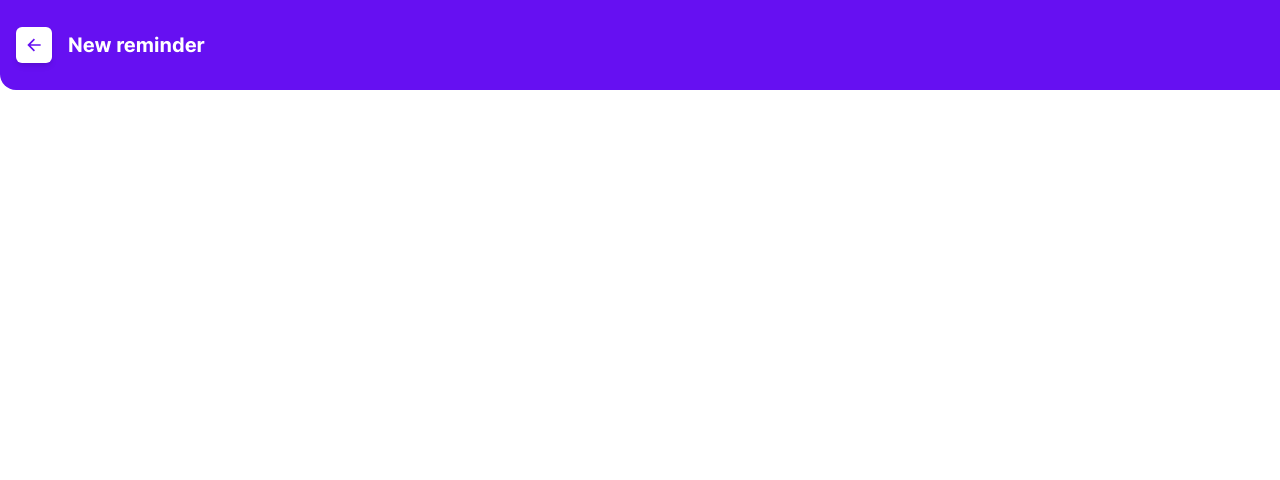
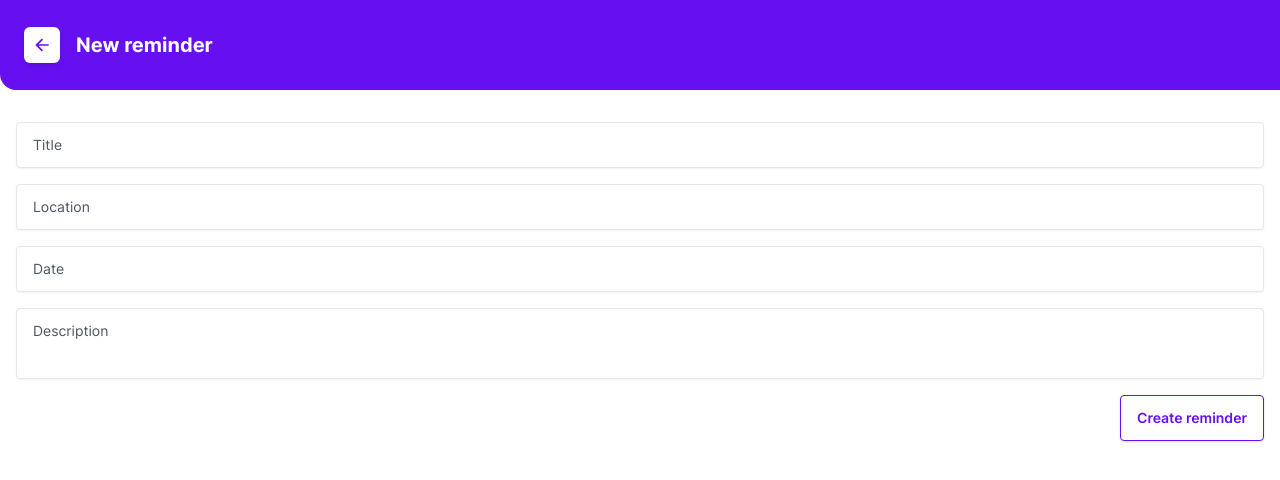
Before and after one commit to thismarcoantonio/personal-app, a Vue app: page /reminders in a window 1280 px wide. Both pictures are taken after a click on the button 1238 px from the left and 45 px from the top of the page. Shown: the top 480 px of the page. Built offline with nearby package versions, Linux system fonts and the light colour scheme.

Commit message:
Add base form components

```diff
--- /dev/null
+++ b/src/components/Form/FormWrapper.vue
@@ -0,0 +1,34 @@
+<template>
+  <form @submit="handleSubmit" class="flex flex-col">
+    <slot />
+  </form>
+</template>
+
+<script lang="ts" setup>
+import { provide, reactive } from "vue";
+
+export interface FormProvider {
+  state: { [key: string]: string };
+  update: (name: string, value: string) => void;
+}
+
+const emit = defineEmits<{
+  (event: "submit", values: FormProvider["state"]): void;
+}>();
+
+const formState = reactive<FormProvider["state"]>({});
+
+provide("form-wrapper", {
+  state: formState,
+  update: updateFormState,
+});
+
+function updateFormState(name: string, value: string) {
+  formState[name] = value;
+}
+
+function handleSubmit(event: Event) {
+  event.preventDefault();
+  emit("submit", formState);
+}
+</script>
--- /dev/null
+++ b/src/components/Form/TextField.vue
@@ -0,0 +1,38 @@
+<template>
+  <div
+    class="relative mb-4 bg-white border rounded shadow-sm text-sm text-gray-600 focus-within:text-primary-500 focus-within:border-primary-500"
+  >
+    <div
+      class="absolute left-3 top-3 transition pl-1 pr-2"
+      :class="{
+        '-translate-y-6 -translate-x-2 scale-90 bg-white': form.state[name],
+      }"
+    >
+      {{ label }}
+    </div>
+    <component
+      :is="multiline ? 'textarea' : 'input'"
+      @input="handleUpdate"
+      type="text"
+      class="w-full px-4 py-3 outline-0 bg-transparent text-gray-800 resize-none"
+    />
+  </div>
+</template>
+
+<script lang="ts" setup>
+import { inject } from "vue";
+import type { FormProvider } from "@/components/Form/FormWrapper.vue";
+
+const props = defineProps<{
+  label: string;
+  name: string;
+  multiline?: boolean;
+}>();
+
+const form = inject<FormProvider>("form-wrapper")!;
+
+function handleUpdate(event: Event) {
+  const target = event.target as HTMLInputElement;
+  form.update(props.name, target.value);
+}
+</script>
--- a/src/components/FullscreenDialog.vue
+++ b/src/components/FullscreenDialog.vue
@@ -13,13 +13,12 @@
     >
       <page-header :title="title">
         <template #prefix>
-          <icon-button
-            @click="handleClose"
-            icon="arrow-left"
-            class="-ml-2 mr-4"
-          />
+          <icon-button @click="handleClose" icon="arrow-left" class="mr-4" />
         </template>
       </page-header>
+      <div class="py-8 px-4">
+        <slot />
+      </div>
     </div>
   </transition>
 </template>
--- /dev/null
+++ b/src/components/MainButton.vue
@@ -0,0 +1,7 @@
+<template>
+  <button
+    class="text-sm border px-4 py-3 border-primary-500 bg-white rounded shadow font-semibold text-primary-500 outline-0"
+  >
+    <slot />
+  </button>
+</template>
--- a/src/views/Reminders/RemindersView.vue
+++ b/src/views/Reminders/RemindersView.vue
@@ -8,7 +8,15 @@
       <icon-button @click="isFullscreenOpen = true" icon="add" rounded />
     </template>
   </page-header>
-  <fullscreen-dialog title="New reminder" v-model:open="isFullscreenOpen" />
+  <fullscreen-dialog title="New reminder" v-model:open="isFullscreenOpen">
+    <form-wrapper @submit="handleSubmit">
+      <text-field name="title" label="Title" />
+      <text-field name="location" label="Location" />
+      <text-field name="date" label="Date" />
+      <text-field name="description" label="Description" multiline />
+      <main-button class="ml-auto">Create reminder</main-button>
+    </form-wrapper>
+  </fullscreen-dialog>
 </template>
 
 <script lang="ts" setup>
@@ -16,6 +24,11 @@ import { ref } from "vue";
 import PageHeader from "@/components/PageHeader.vue";
 import IconButton from "@/components/IconButton.vue";
 import FullscreenDialog from "@/components/FullscreenDialog.vue";
+import FormWrapper from "@/components/Form/FormWrapper.vue";
+import TextField from "@/components/Form/TextField.vue";
+import MainButton from "@/components/MainButton.vue";
 
 const isFullscreenOpen = ref(false);
+
+function handleSubmit(values: object) {}
 </script>
```
Also changed, not shown: .eslintrc.cjs.
